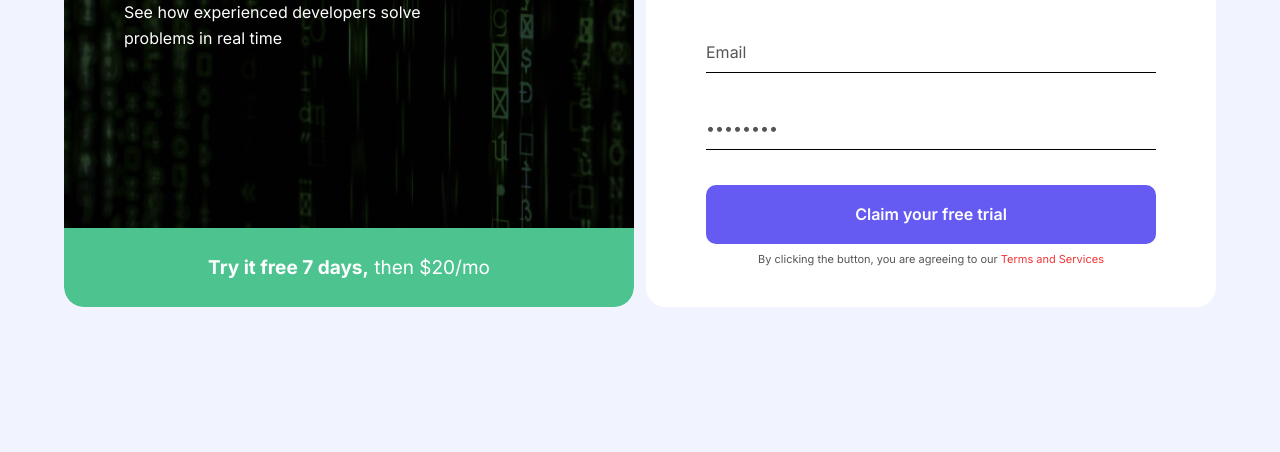
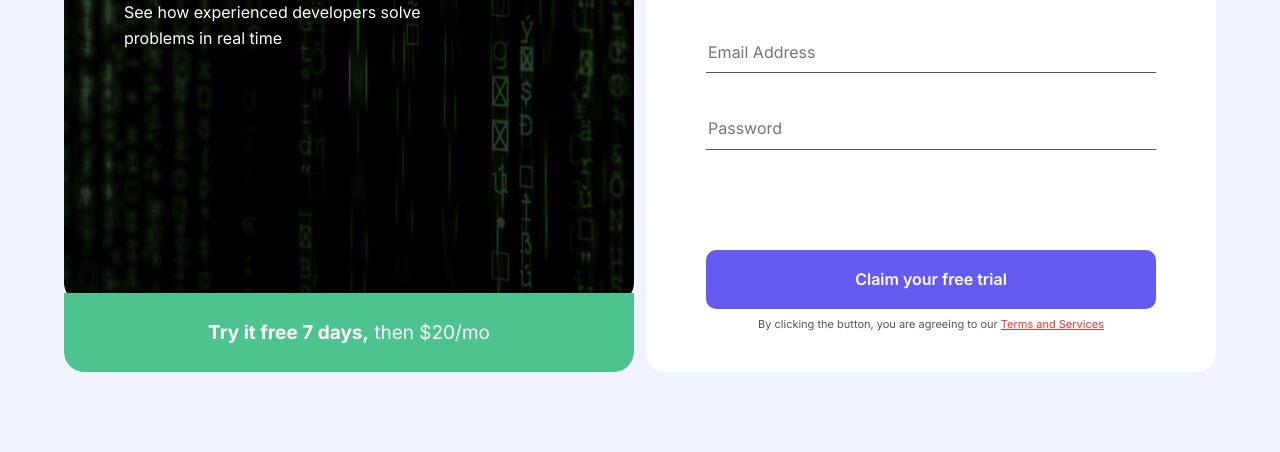
Before and after one commit to davronme/Intro-Form, a plain HTML site: page index.html in a window 1280 px wide. Shown: the part 408-860 px from the top of the page. Before the commit the page ends 800 px from the top, so only its background shows below. Drawn offline with Linux system fonts and the light colour scheme.

Commit message:
add sign up and finish

```diff
--- a/css/style.css
+++ b/css/style.css
@@ -117,47 +117,53 @@ body{
 /* SIGN UP FORM */
 
 .sign-up {
+  width: 100%;
+  max-width: 570px;
+  overflow: hidden;
   background-color: #fff;
   border-radius: 20px;
   padding: 55px 60px 40px 60px;
 }
 .sign-up-heading {
-
-  color: #000;
   font-weight: 600;
   font-size: 32px;
   line-height: 42px;
-  margin: 0;
+  margin-top: 0;
   margin-bottom: 68px;
 }
-.sign-up-forms {
+.sign-up-form-fields  {
   display: flex;
   flex-direction: column;
+  margin-bottom: 65px;
 }
-.sign-up-form {
+.sign-up-form-field:focus {
+  padding-left: 5px;
+  font-weight: 600;
+  font-size: 18px;
+  line-height: 22px;
+  color: #000000;
+}
+.sign-up-form-field {
   padding-top: 11px;
   padding-bottom: 11px;
-  padding-left: 0;
   border: none;
-  border-bottom: 1px solid #000;
+  border-bottom: 1px solid #555;
   margin-bottom: 35px;
-  color: #555555;
+  color: #555;
 }
-.sign-up-form-button {
-
-  padding: 20px 149px;
-  background: #655AF2;
-  border-radius: 10px;
-  display: flex;
-  flex-direction: row;
-  justify-content: center;
-  align-items: center;
-  border: none;
+.sign-up-form-submit {
+  display: block;
+  width: 100%;
   font-weight: 600;
   font-size: 16px;
   line-height: 19px;
+  border-radius: 10px;
+  cursor: pointer;
+  border: none;
+  padding: 20px;
+  margin-bottom: 8px;
+  background-color: var(--purple);
   color: #fff;
-  margin-bottom: 8px;
 }
 .sign-up-form-warning {
   font-size: 11px;
@@ -167,7 +173,6 @@ body{
   margin: 0;
   padding: 0;
 }
-.warning-read-more {
-  text-decoration: none;
-  color: #f03535;
+.sign-up-form-warning-link {
+  color: var(--red);
 }
--- a/index.html
+++ b/index.html
@@ -33,23 +33,26 @@
         <div class="hero-bottom"><strong>Try it free 7 days,</strong> then $20/mo</div>
       </section>
 
-      <!-- REGISTRATION FORM -->
+      <!-- SIGN UP FORM -->
       <section class="sign-up">
-        <h2 class="sign-up-heading">Sign up for the course and get free 7 days</h2>
 
-        <form class="sign-up-forms" action="https://echo.htmlacademy.ru">
-          <input class="sign-up-form sign-up-form-name" type="text" placeholder="Name" value="name" aria-level="Name" required>
+        <form class="sign-up-forms" action="https://echo.htmlacademy.ru" method="post">
+          <h2 class="sign-up-heading">Sign up for the course and get free 7 days</h2>
 
-          <input class="sign-up-form sign-up-form-last-name" type="sign-up-form-text" placeholder="Last Name" value="last-name" aria-level="Last Name" required>
+          <div class="sign-up-form-fields">
+            <input class="sign-up-form-field" type="text" placeholder="First Name" name="name" aria-level="Name" required>
 
-          <input class="sign-up-form sign-up-form-email" type="email" value="Email" aria-label="Email Address" required>
+            <input class="sign-up-form-field" type="text" placeholder="Last Name" name="last_name" aria-level="Last Name" required>
 
-          <input class="sign-up-form sign-up-form-password" type="password" placeholder="Password" value="Password" aria-label="Password" required>
+            <input class="sign-up-form-field" type="email" name="Email" placeholder="Email Address" aria-label="Email Address" required>
 
-          <button class="sign-up-form-button">Claim your free trial</button>
+            <input class="sign-up-form-field" type="password" placeholder="Password" name="Password" aria-label="Password" required>
+          </div>
+
+          <button class="sign-up-form-submit">Claim your free trial</button>
 
           <p class="sign-up-form-warning">By clicking the button, you are agreeing to our
-            <a href="#" class="warning-read-more">Terms and Services</a>
+            <a href="#" class="sign-up-form-warning-link">Terms and Services</a>
           </p>
         </form>
       </section>
```
